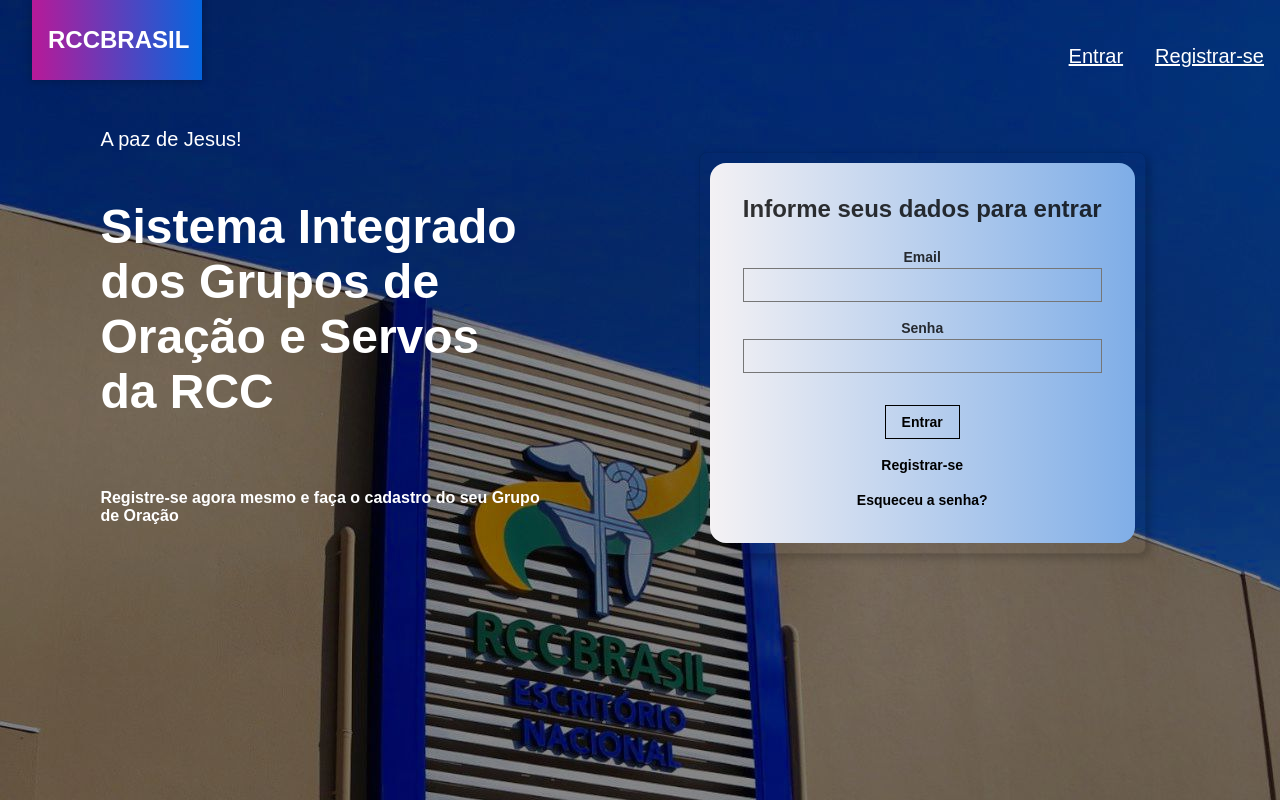
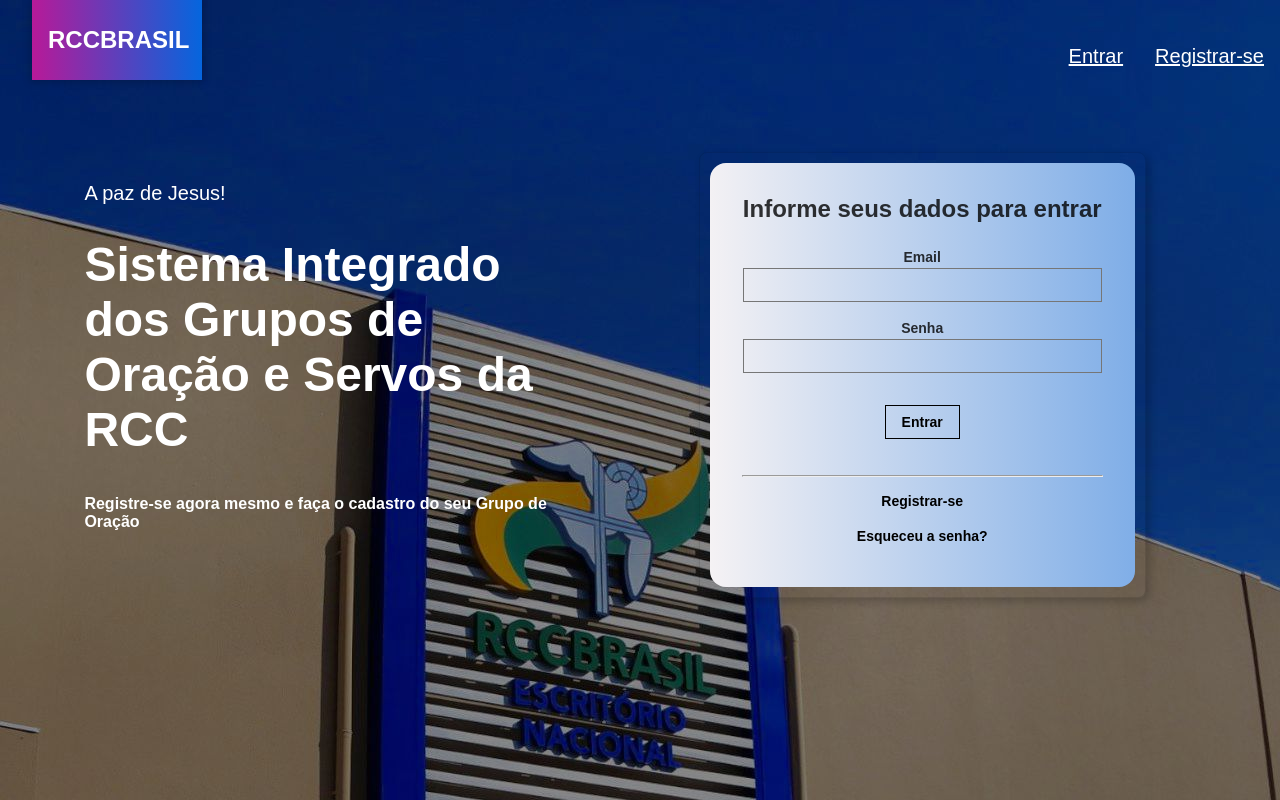
Before and after one commit to lpkyrius/newsys-fe, a React (Create React App) app: page / in a window 1280 px wide. Built offline with nearby package versions, Linux system fonts and the light colour scheme.

Commit message:
Adjusting layout main page

```diff
--- a/src/App.css
+++ b/src/App.css
@@ -56,8 +56,10 @@
 .MainText {
   max-width: 30em;
   text-align: left;
+  margin-top: 0px;
 }
 
+/* Block - IntroText animation */
 .lineUp {
   animation: 2s anim-lineUp ease-out;
   /* animation: 2s anim-lineUp ease-out infinite;  */
@@ -79,3 +81,4 @@
     transform: translateY(0%);
   }
 }
+/* End Block - IntroText animation */
--- a/src/App.js
+++ b/src/App.js
@@ -74,7 +74,9 @@
             </div>
           ) : (
             <div className="SideBySideContainer">
-              <IntroText />
+              <div style={{display: 'flex', justifyContent: 'flex-end'}}>
+                <IntroText />
+              </div>
               <div>
                 {route === 'signin' || route === 'signout' ? (
                   <Signin loadUser={this.loadUser} onRouteChange={this.onRouteChange} />
--- a/src/components/IntroText/IntroText.js
+++ b/src/components/IntroText/IntroText.js
@@ -4,9 +4,9 @@
 
     return (
         <div className="MainText lineUp" data-scrollax-parent="true">
-            <span className="f4 link white pa3">A paz de Jesus!</span>
-            <h1 className="f1 link white pa3">Sistema Integrado dos Grupos de Oração e Servos da RCC</h1>
-            <h6 className="f5 link white pa3">Registre-se agora mesmo e faça o cadastro do seu Grupo de Oração</h6>
+            <span className="f4 link white">A paz de Jesus!</span>
+            <h1 className="f1 link white">Sistema Integrado dos Grupos de Oração e Servos da RCC</h1>
+            <h6 className="f5 link white">Registre-se agora mesmo e faça o cadastro do seu Grupo de Oração</h6>
         </div>
     );
 }
--- a/src/components/Register/Register.js
+++ b/src/components/Register/Register.js
@@ -52,7 +52,7 @@
                     notify('success','Por favor, confirme seu cadastro na mensagem enviada para o seu email e faça o login no New SAVIC!');
                     this.props.onRouteChange('signin');
                 } else {
-                    notify('warning',user.error);
+                    notify('info',user.error);
                 }
             })
 
--- a/src/components/Signin/Signin.js
+++ b/src/components/Signin/Signin.js
@@ -34,7 +34,7 @@
                     this.props.loadUser(user);
                     this.props.onRouteChange('home');
                 } else {
-                    notify('warning',user.error);
+                    notify('info',user.error);
                 }
             })
     }
@@ -77,9 +77,10 @@
                                 value="Entrar"
                             />
                             </div>
-                            <div className="lh-copy mt3">
-                                <p onClick={() => onRouteChange('register')} className="f6 link dim black db pointer">Registrar-se</p>
-                                <a href="http://localhost:8000/forgot_password" className="f6 link dim black db">Esqueceu a senha?</a>
+                            <div className="lh-copy mt3 pv2">
+                                <hr></hr>
+                                <p onClick={() => onRouteChange('register')} className="f6 link dim black grow db pointer">Registrar-se</p>
+                                <a href="http://localhost:8000/forgot_password" className="f6 link dim black grow db">Esqueceu a senha?</a>
                             </div>
                         </div>
                     </main>
--- a/src/components/ToastContainer/ToastContainer.js
+++ b/src/components/ToastContainer/ToastContainer.js
@@ -11,7 +11,7 @@
         pauseOnHover: true,
         draggable: true,
         progress: undefined,
-        theme: "light",
+        theme: "colored",
     };
 
     if (type === 'info') {
```
Also changed, not shown: 1 other file (tests, documents, lock files or other folders).
